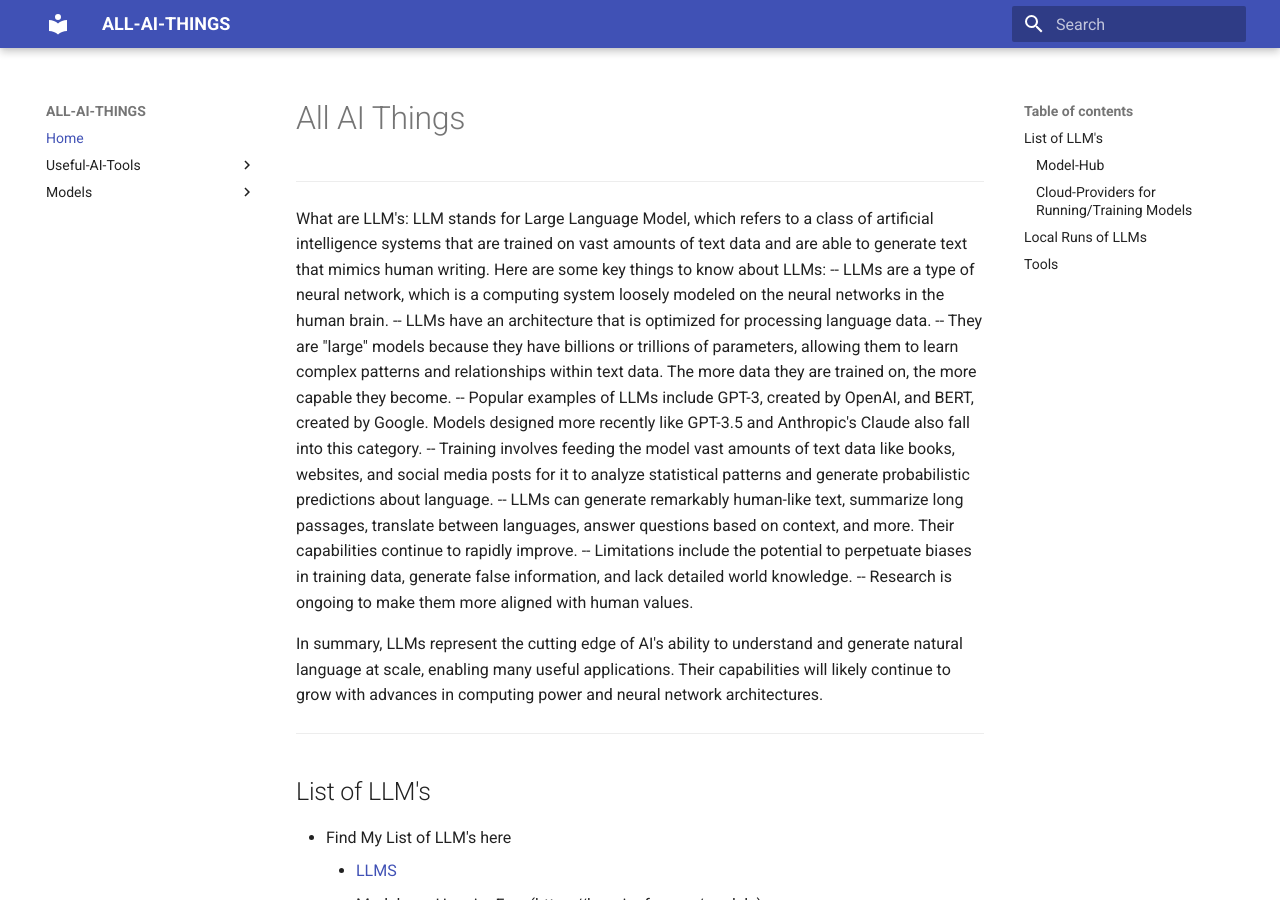
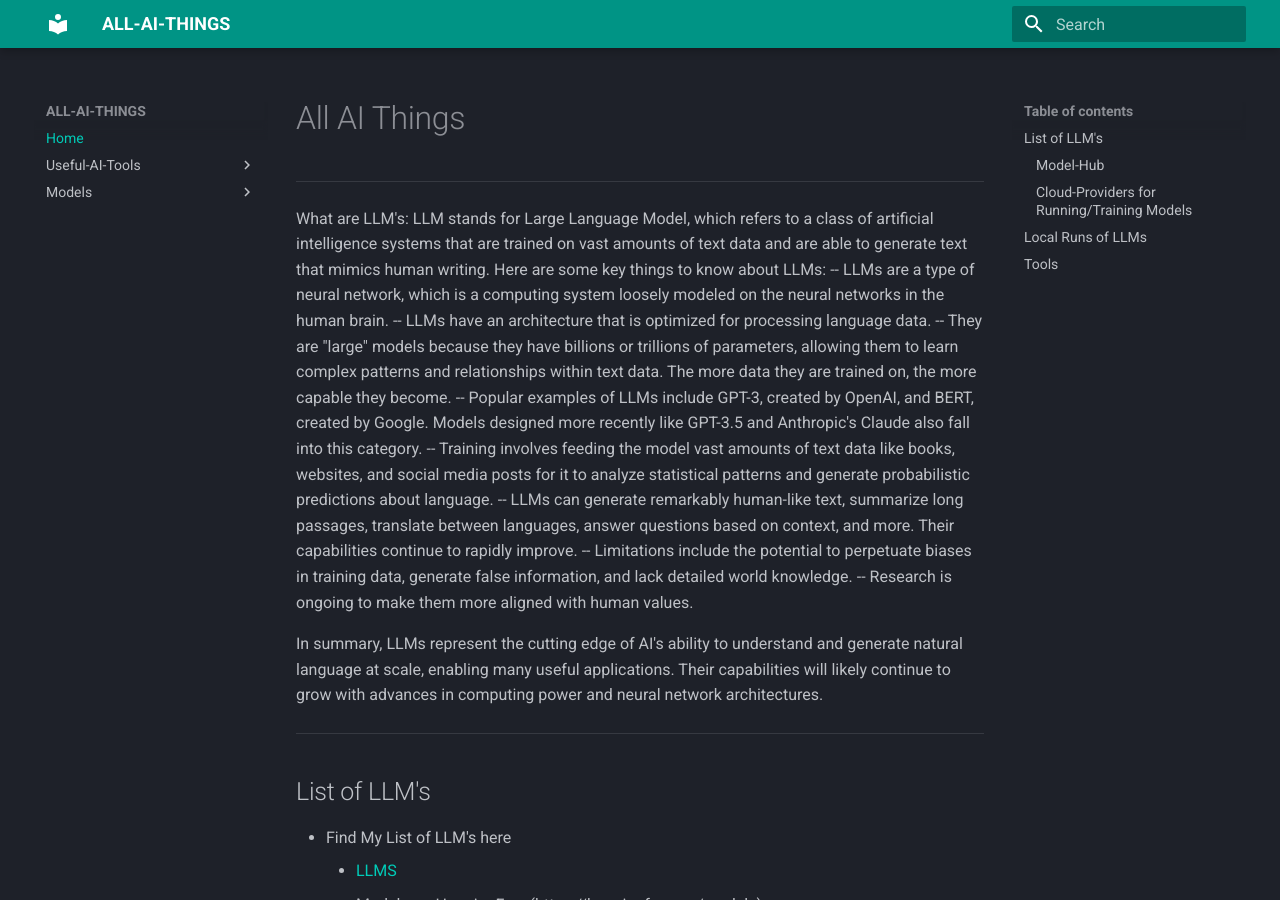
Before and after one commit to rxc3050/ml-notes, an MkDocs documentation site: the page built from docs/index.md, in a window 1280 px wide and 900 px high. Built offline with MkDocs 1.6.1 and Material for MkDocs 9.7.7, drawn with Linux system fonts in a browser that asks for light colours.

Commit message:
trying out new styling

```diff
--- a/mkdocs.yaml
+++ b/mkdocs.yaml
@@ -35,4 +35,6 @@ nav:
 theme:
   name: material
   palette:
-    scheme: default
+    # scheme: default
+    scheme: slate
+    primary: teal
```
